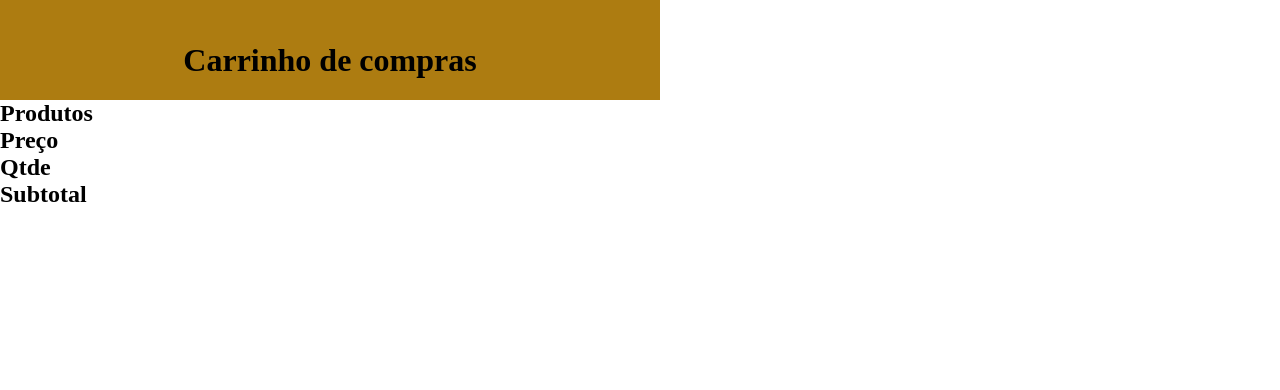
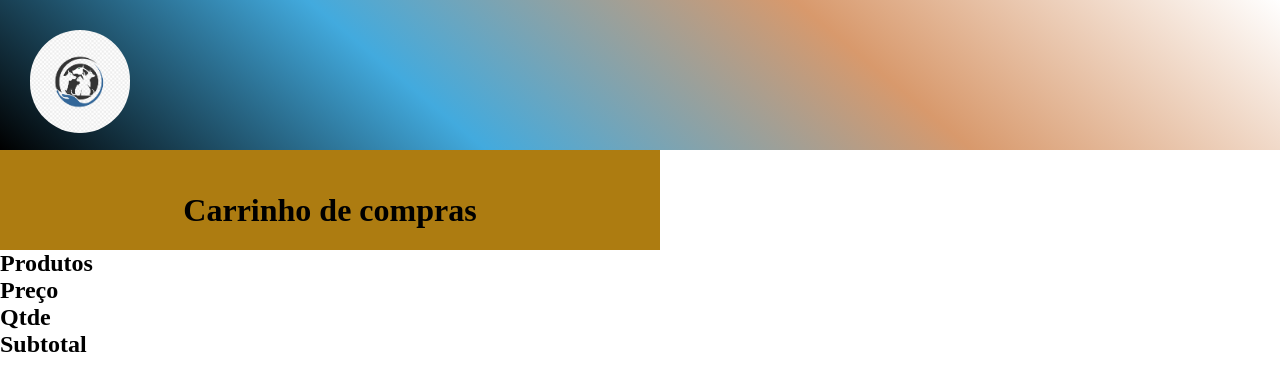
Before and after one commit to gustavosantt/Mania-Pet, a plain HTML site: page ManiaPet2/Mania-Pet-main/ManiaPet/carrinho.html in a window 1280 px wide. Drawn offline with Linux system fonts and the light colour scheme.

Commit message:
Update carrinho.html

```diff
--- a/ManiaPet2/Mania-Pet-main/ManiaPet/carrinho.html
+++ b/ManiaPet2/Mania-Pet-main/ManiaPet/carrinho.html
@@ -8,6 +8,13 @@
 
 </head>
 <body>
+
+    <header>
+
+        <div class="Logotipo">
+            <a href="index.html"><img src="imagens/Logo.PNG" alt="index.html"> </a>
+        </div>
+    </header>
 
     <div class="Carrinho">
         <div class="titulo-carrinho">
```
